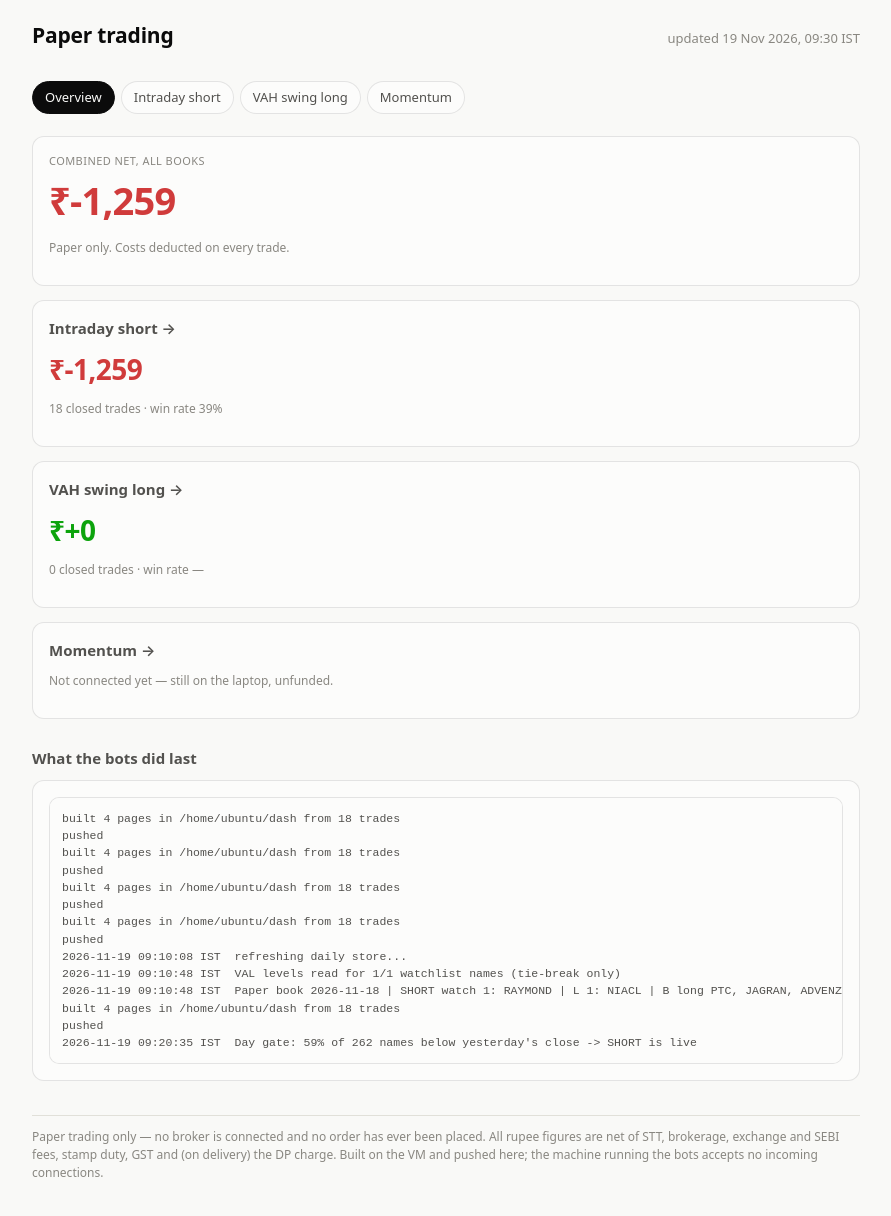
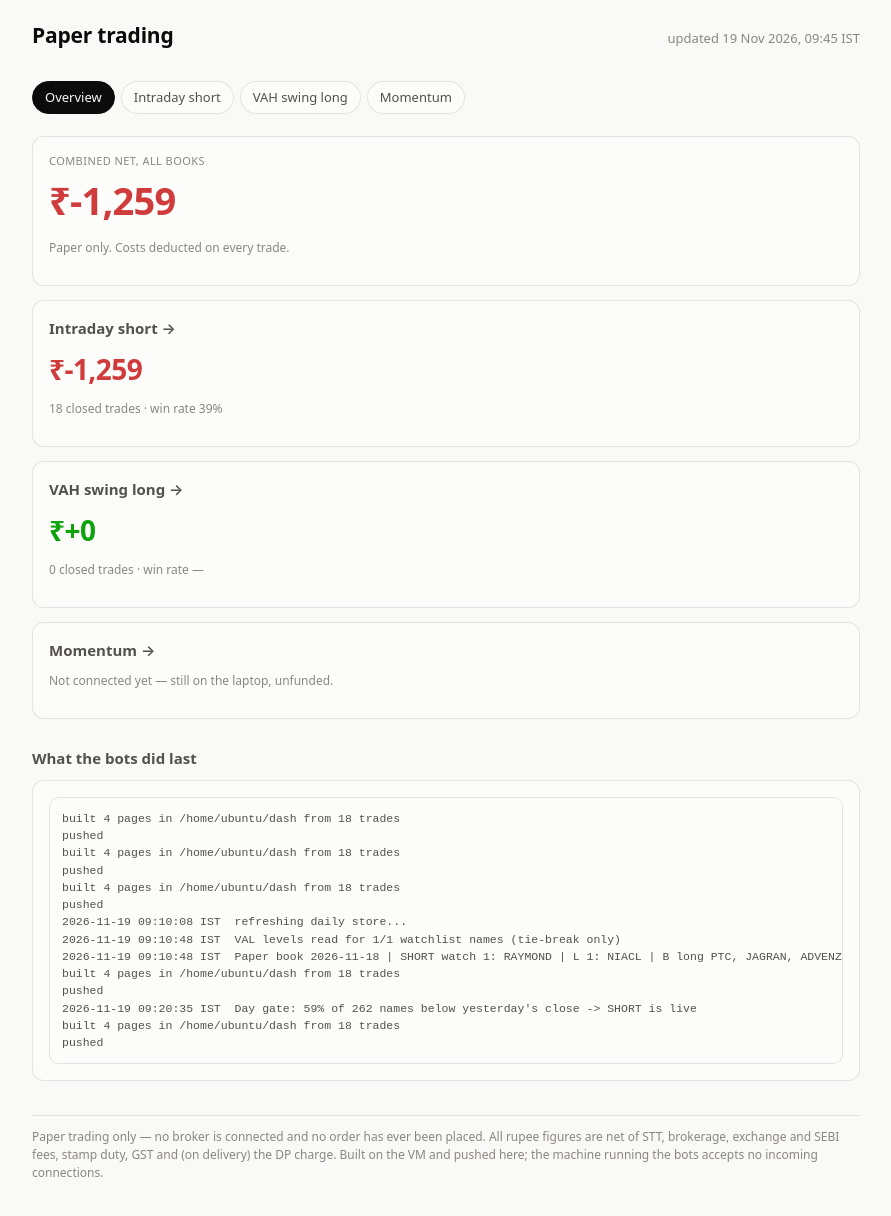
Before and after one commit to tanishqtilwani-prog/paper-dash, a plain HTML site: page index.html in a window 1280 px wide. Shown: the whole page, without its empty margins (194-1085 px from the left). Drawn offline with Linux system fonts and the light colour scheme.

Commit message:
dashboard 2026-11-19 09:45 IST

```diff
--- a/index.html
+++ b/index.html
@@ -62,7 +62,7 @@ padding:12px;overflow-x:auto;font-size:11.5px;color:var(--ink2);margin:0}
 footer{color:var(--muted);font-size:12px;margin-top:34px;
 border-top:1px solid var(--grid);padding-top:12px}
 </style></head><body><div id="tip"></div><div class="wrap">
-<header><h1>Paper trading</h1><span class="sub">updated 19 Nov 2026, 09:30 IST</span></header>
+<header><h1>Paper trading</h1><span class="sub">updated 19 Nov 2026, 09:45 IST</span></header>
 <nav><a href="index.html" class="on">Overview</a><a href="short.html">Intraday short</a><a href="swing.html">VAH swing long</a><a href="momentum.html">Momentum</a></nav>
 
 <div class="card"><div class="k" style="font-size:11px;letter-spacing:.04em;
@@ -76,14 +76,14 @@ built 4 pages in /home/ubuntu/dash from 18 trades
 pushed
 built 4 pages in /home/ubuntu/dash from 18 trades
 pushed
-built 4 pages in /home/ubuntu/dash from 18 trades
-pushed
 2026-11-19 09:10:08 IST  refreshing daily store...
 2026-11-19 09:10:48 IST  VAL levels read for 1/1 watchlist names (tie-break only)
 2026-11-19 09:10:48 IST  Paper book 2026-11-18 | SHORT watch 1: RAYMOND | L 1: NIACL | B long PTC, JAGRAN, ADVENZYMES, ABFRL, VSTIND | B short TATACHEM, WELCORP, GREAVESCOT, SHILPAMED, RAYMOND |
 built 4 pages in /home/ubuntu/dash from 18 trades
 pushed
-2026-11-19 09:20:35 IST  Day gate: 59% of 262 names below yesterday's close -&gt; SHORT is live</pre></div>
+2026-11-19 09:20:35 IST  Day gate: 59% of 262 names below yesterday's close -&gt; SHORT is live
+built 4 pages in /home/ubuntu/dash from 18 trades
+pushed</pre></div>
 
 <footer>Paper trading only — no broker is connected and no order has ever been placed.
 All rupee figures are net of STT, brokerage, exchange and SEBI fees, stamp duty, GST
```
Also changed, not shown: momentum.html (+1 -1 lines), short.html (+1 -1 lines), swing.html (+1 -1 lines).
